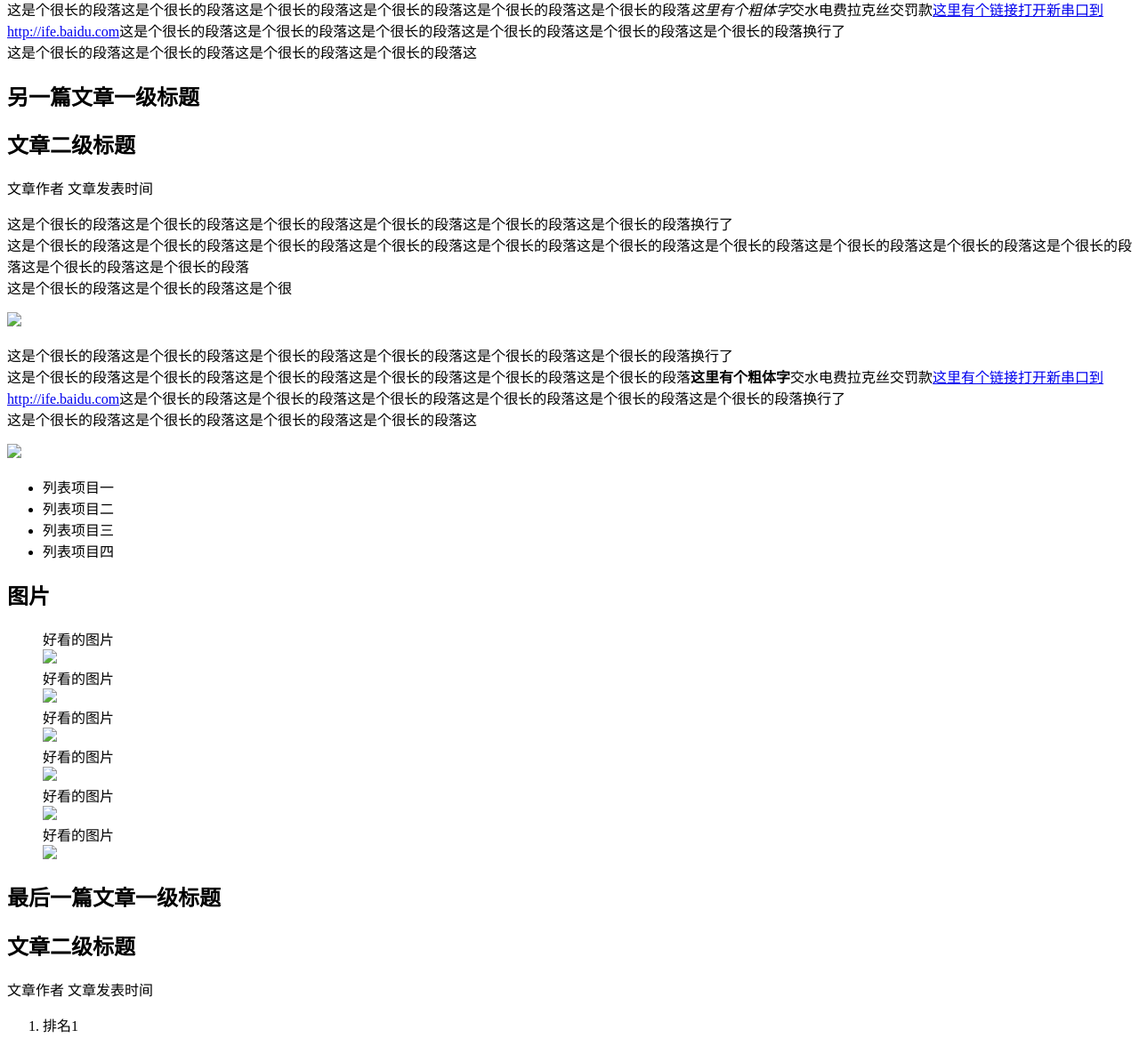
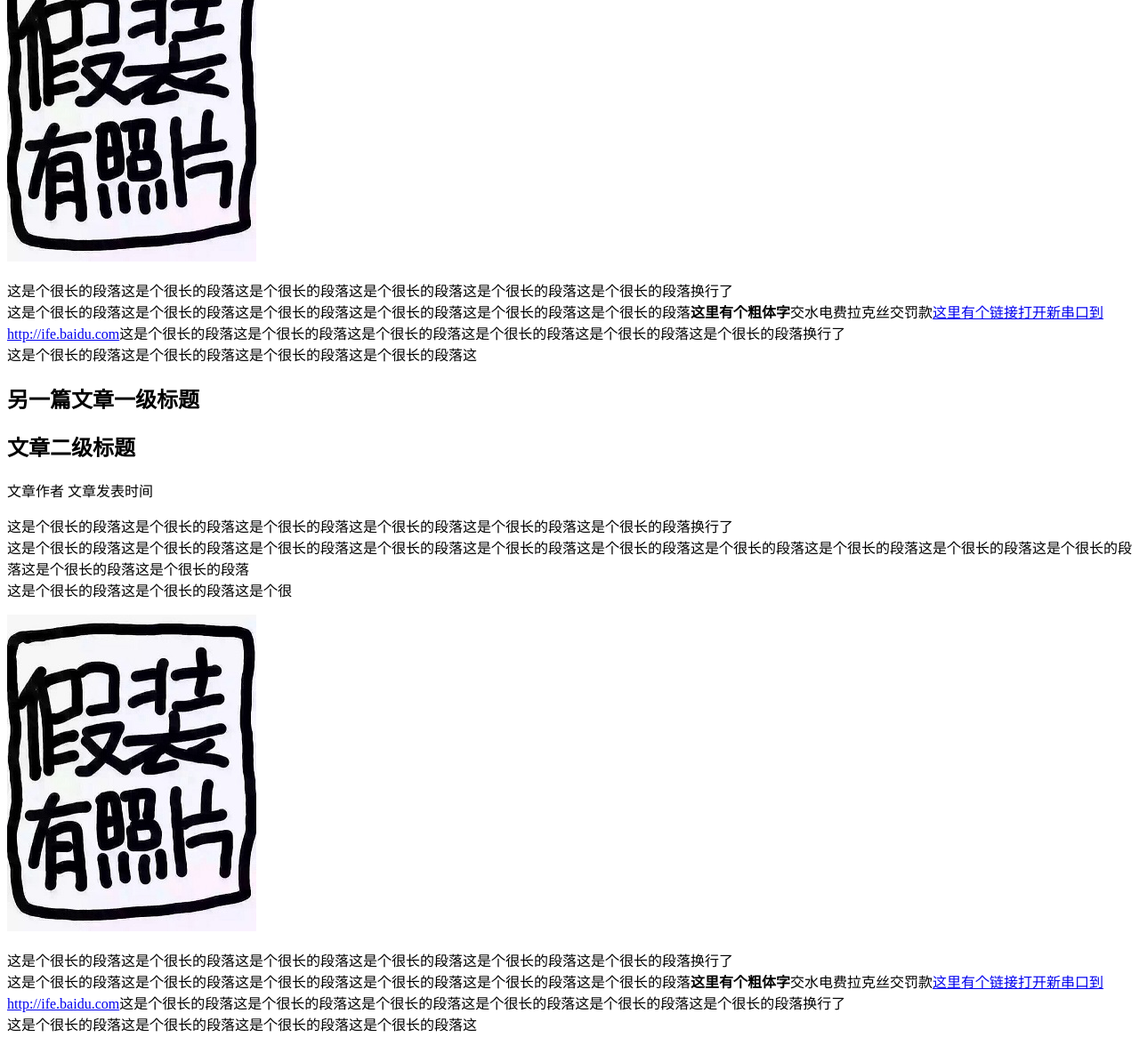
Before and after one commit to caiyulun/IFE2016Spring, a plain HTML site: page task_1_1/index.html in a window 1280 px wide. Shown: the part 529-1696 px from the top of the page at 89% size. Drawn offline with Linux system fonts and the light colour scheme.

Commit message:
add picture

```diff
--- a/task_1_1/index.html
+++ b/task_1_1/index.html
@@ -19,10 +19,10 @@
         <p>
             这是个很长的段落这是个很长的段落这是个很长的段落这是个很长的段落这是个很长的段落这是个很长的段落换行了<br/>这是个很长的段落这是个很长的段落这是个很长的段落这是个很长的段落这是个很长的段落这是个很长的段落这是个很长的段落这是个很长的段落这是个很长的段落这是个很长的段落这是个很长的段落这是个很长的段落<br/>这是个很长的段落这是个很长的段落这是个很
         </p>
-        <img src="images/pic.jpg"/>
+        <img src="images/pic.jpg" alt="测试图片"/>
         <p>
             这是个很长的段落这是个很长的段落这是个很长的段落这是个很长的段落这是个很长的段落这是个很长的段落换行了<br/>
-            这是个很长的段落这是个很长的段落这是个很长的段落这是个很长的段落这是个很长的段落这是个很长的段落<em>这里有个粗体字</em>交水电费拉克丝交罚款<a href="http://ife.baidu.com" target="_balnk">这里有个链接打开新串口到http://ife.baidu.com</a>这是个很长的段落这是个很长的段落这是个很长的段落这是个很长的段落这是个很长的段落这是个很长的段落换行了<br/>
+            这是个很长的段落这是个很长的段落这是个很长的段落这是个很长的段落这是个很长的段落这是个很长的段落<b>这里有个粗体字</b>交水电费拉克丝交罚款<a href="http://ife.baidu.com" target="_balnk">这里有个链接打开新串口到http://ife.baidu.com</a>这是个很长的段落这是个很长的段落这是个很长的段落这是个很长的段落这是个很长的段落这是个很长的段落换行了<br/>
             这是个很长的段落这是个很长的段落这是个很长的段落这是个很长的段落这
         </p>
     </article>
@@ -33,13 +33,13 @@
         <p>
             这是个很长的段落这是个很长的段落这是个很长的段落这是个很长的段落这是个很长的段落这是个很长的段落换行了<br/>这是个很长的段落这是个很长的段落这是个很长的段落这是个很长的段落这是个很长的段落这是个很长的段落这是个很长的段落这是个很长的段落这是个很长的段落这是个很长的段落这是个很长的段落这是个很长的段落<br/>这是个很长的段落这是个很长的段落这是个很
         </p>
-        <img src="images/pic.jpg"/>
+        <img src="images/pic.jpg" alt="测试图片"/>
         <p>
             这是个很长的段落这是个很长的段落这是个很长的段落这是个很长的段落这是个很长的段落这是个很长的段落换行了<br/>
-            这是个很长的段落这是个很长的段落这是个很长的段落这是个很长的段落这是个很长的段落这是个很长的段落<strong>这里有个粗体字</strong>交水电费拉克丝交罚款<a href="http://ife.baidu.com" target="_balnk">这里有个链接打开新串口到http://ife.baidu.com</a>这是个很长的段落这是个很长的段落这是个很长的段落这是个很长的段落这是个很长的段落这是个很长的段落换行了<br/>
+            这是个很长的段落这是个很长的段落这是个很长的段落这是个很长的段落这是个很长的段落这是个很长的段落<b>这里有个粗体字</b>交水电费拉克丝交罚款<a href="http://ife.baidu.com" target="_balnk">这里有个链接打开新串口到http://ife.baidu.com</a>这是个很长的段落这是个很长的段落这是个很长的段落这是个很长的段落这是个很长的段落这是个很长的段落换行了<br/>
             这是个很长的段落这是个很长的段落这是个很长的段落这是个很长的段落这
         </p>
-        <img src="images/pic.jpg"/>
+        <img src="images/pic.jpg" alt="测试图片"/>
         <ul>
             <li>列表项目一</li>
             <li>列表项目二</li>
@@ -48,12 +48,12 @@
         </ul>
         <h2>图片</h2>
         <ul style="list-style:none">
-            <li>好看的图片<br/><img src="images/pic.jpg"/></li>
-            <li>好看的图片<br/><img src="images/pic.jpg"/></li>
-            <li>好看的图片<br/><img src="images/pic.jpg"/></li>
-            <li>好看的图片<br/><img src="images/pic.jpg"/></li>
-            <li>好看的图片<br/><img src="images/pic.jpg"/></li>
-            <li>好看的图片<br/><img src="images/pic.jpg"/></li>
+            <li>好看的图片<br/><img src="images/pic.jpg" alt="测试图片"/></li>
+            <li>好看的图片<br/><img src="images/pic.jpg" alt="测试图片"/></li>
+            <li>好看的图片<br/><img src="images/pic.jpg" alt="测试图片"/></li>
+            <li>好看的图片<br/><img src="images/pic.jpg" alt="测试图片"/></li>
+            <li>好看的图片<br/><img src="images/pic.jpg" alt="测试图片"/></li>
+            <li>好看的图片<br/><img src="images/pic.jpg" alt="测试图片"/></li>
         </ul>
     </article>
     <article>
```
Also changed, not shown: task_1_1/images/pic.jpg (added).
